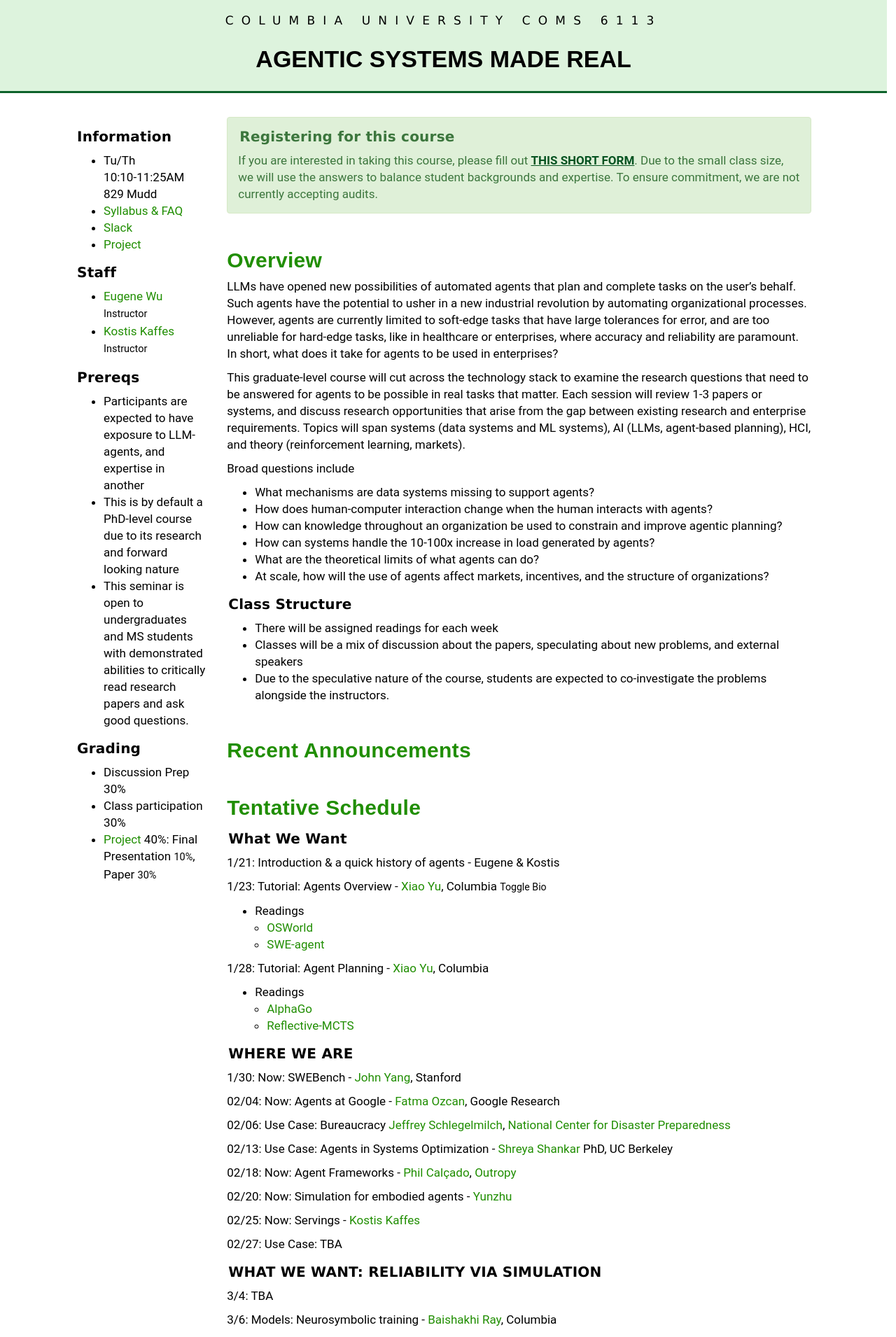
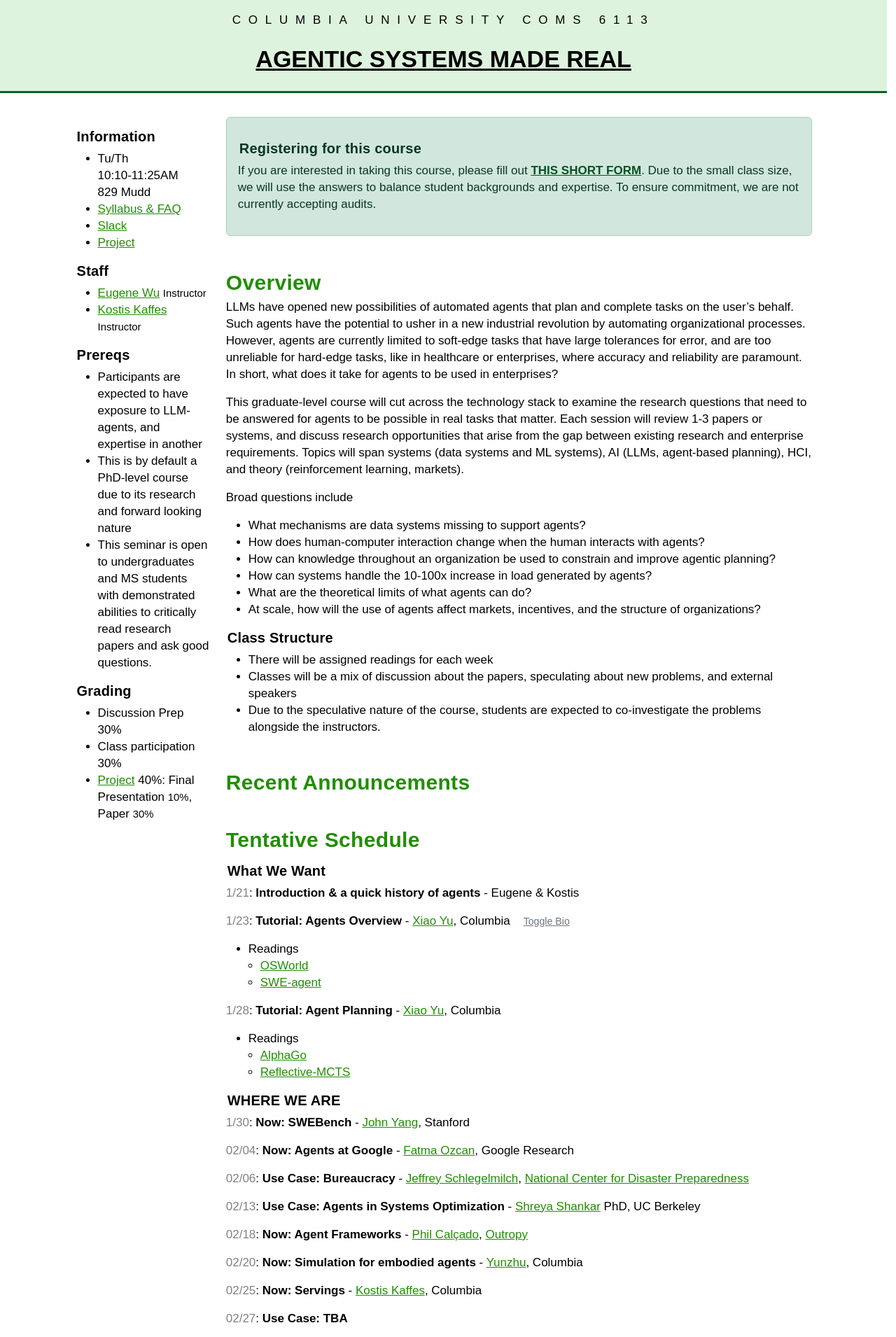
Before and after one commit to w6113/w6113.github.io, a Jekyll site: the page built from index.md, in a window 1280 px wide. Shown: the top 1910 px of the page at 70% size. Built offline with Jekyll 4.4.1, drawn with Linux system fonts in a browser that asks for light colours; some of the changed text lies outside the part shown.

Commit message:
generic message

```diff
--- a/_includes/toggle.html
+++ b/_includes/toggle.html
@@ -1,10 +1,18 @@
 
-<span style="font-size: smaller;" onclick="this.parentNode.nextElementSibling.classList.toggle('hidden')">Toggle Bio</span>
-<li class="hidden">
-  {{ include.content }}
-</li>
+<a  href="javascript:void(0);" class="toggler link-secondary" onclick="this.parentNode.nextElementSibling.classList.toggle('hidden')">Toggle Bio</a>
+<p class="bio hidden">
+    {{ include.content | raw }}
+</p>
 
 <style>
+.toggler {
+  font-size: smaller;
+  margin-left: 1em;
+}
+.bio {
+  margin-left: 2em;
+  color: grey;
+}
 .hidden {
   display: none;
 }
--- a/_layouts/index.html
+++ b/_layouts/index.html
@@ -3,12 +3,15 @@
     <meta content="text/html;charset=utf-8" http-equiv="Content-Type">
     <meta content="utf-8" http-equiv="encoding">
     <title>{{title}}</title>
-    <link rel="stylesheet" type="text/css" href="{{ "/files/css/bootstrap.min.css" | relative_url }}" />
+    <link href="https://cdn.jsdelivr.net/npm/bootstrap@5.3.3/dist/css/bootstrap.min.css" rel="stylesheet" integrity="sha384-QWTKZyjpPEjISv5WaRU9OFeRpok6YctnYmDr5pNlyT2bRjXh0JMhjY6hW+ALEwIH" crossorigin="anonymous">
     <link rel="stylesheet" type="text/css" href="{{ "/files/css/style.css" | relative_url }}" />
     <script src="https://code.jquery.com/jquery-3.5.1.min.js" integrity="sha256-9/aliU8dGd2tb6OSsuzixeV4y/faTqgFtohetphbbj0=" crossorigin="anonymous"></script>
     <script src="{{ "/files/js/handlebars.js" | relative_url }}"></script>
     <script src="{{ "/files/js/underscore.js" | relative_url }}"></script>
-    <script src="{{ "/files/js/bootstrap.min.js" | relative_url }}"></script>
+    <!--<script src="{{ "/files/js/bootstrap.min.js" | relative_url }}"></script>-->
+    <script src="https://cdn.jsdelivr.net/npm/bootstrap@5.3.3/dist/js/bootstrap.bundle.min.js" integrity="sha384-YvpcrYf0tY3lHB60NNkmXc5s9fDVZLESaAA55NDzOxhy9GkcIdslK1eN7N6jIeHz" crossorigin="anonymous"></script>
+
+
   </head>
 <body>
 
@@ -16,7 +19,7 @@
 
 
 <div class="row content" style="margin-top: 2em;">
-  <div class="col-md-2 col-md-offset-1">
+  <div class="col-md-2 offset-md-1">
 		{% capture index_left %}{% include index_left.md %}{% endcapture %}
 		{{ index_left | markdownify }}
 	</div>
--- a/files/css/style.css
+++ b/files/css/style.css
@@ -4,7 +4,7 @@
   margin: 0px;
   color: black;
   background-color: white;
-  font: normal normal 17px/24px Roboto, Arial, sans-serif;
+  font: normal normal 17px/24px Arial, sans-serif;
   width: 99%;
   padding: 0px;
 }
@@ -110,7 +110,7 @@
 }
 
 h4 {
-	font-family: Verdana, Arial, Helvetica, sans-serif;
+	font-family: Arial, Helvetica, sans-serif;
 	padding: 0.1em;
 	margin-top: 0.8em;
 	font-size: 20px;
@@ -150,7 +150,7 @@
 }
 
 .deco {
-  font-family: Verdana, Arial, sans-serif;
+  font-family: Arial, sans-serif;
   letter-spacing: 1.2ex;
 }
 
--- a/index.md
+++ b/index.md
@@ -47,15 +47,15 @@
 
 #### What We Want
 
-1/21:	Introduction & a quick history of agents	- Eugene & Kostis
+<span class="date">1/21</span>:	<span class="topic">Introduction & a quick history of agents</span>	- Eugene & Kostis
 
-1/23:	Tutorial: Agents Overview - [Xiao Yu](https://jasonyux.com/), Columbia {% include toggle.html content="I am a second year Ph.D. student in Computer Science at Columbia University advised by Zhou Yu. Before joining the Ph.D. program, I was an undergrad also at Columbia University, majoring in Computer Science and minoring in Applied Physics. Currently I am interested in: 1) Reinforcement Learning + (V)LM Training, and 2) Planning Algorithms + (V)LM Agents. My recent works include developing search algorithms to improve (V)LM's performance on dialogue tasks such as persuasion and agentic tasks such as using a web browser or a virtual machine; and methods to train (V)LMs without extensive human labeling efforts." %}
+<span class="date">1/23</span>:	<span class="topic">Tutorial: Agents Overview</span> - [Xiao Yu](https://jasonyux.com/), Columbia {% include toggle.html content="I am a second year Ph.D. student in Computer Science at Columbia University advised by Zhou Yu. Before joining the Ph.D. program, I was an undergrad also at Columbia University, majoring in Computer Science and minoring in Applied Physics. Currently I am interested in: 1) Reinforcement Learning + (V)LM Training, and 2) Planning Algorithms + (V)LM Agents. My recent works include developing search algorithms to improve (V)LM's performance on dialogue tasks such as persuasion and agentic tasks such as using a web browser or a virtual machine; and methods to train (V)LMs without extensive human labeling efforts." %}
 
 * Readings
     * [OSWorld](https://arxiv.org/abs/2404.07972)
     * [SWE-agent](https://arxiv.org/abs/2405.15793)
 
-1/28:	Tutorial: Agent Planning - [Xiao Yu](https://jasonyux.com/), Columbia
+<span class="date">1/28</span>:	<span class="topic">Tutorial: Agent Planning</span> - [Xiao Yu](https://jasonyux.com/), Columbia
 
 * Readings
     * [AlphaGo](https://www.nature.com/articles/nature24270)
@@ -63,129 +63,67 @@
 
 #### WHERE WE ARE
 
-1/30: 	Now: SWEBench - [John Yang](https://john-b-yang.github.io/), Stanford
+<span class="date">1/30</span>: <span class="topic">Now: SWEBench</span> - [John Yang](https://john-b-yang.github.io/), Stanford
 
-02/04: 	Now: Agents at Google -	[Fatma Ozcan](https://techsysinfra.google/research/srg-staff/fatma-ozcan/), Google Research
+<span class="date">02/04</span>: <span class="topic">Now: Agents at Google</span> - [Fatma Ozcan](https://techsysinfra.google/research/srg-staff/fatma-ozcan/), Google Research
 
-02/06: 	Use Case: Bureaucracy	[Jeffrey Schlegelmilch](https://ncdp.columbia.edu/about-us/faculty-and-staff/), [National Center for Disaster Preparedness](https://ncdp.columbia.edu/)
+<span class="date">02/06</span>: <span class="topic">Use Case: Bureaucracy</span> - [Jeffrey Schlegelmilch](https://ncdp.columbia.edu/about-us/faculty-and-staff/), [National Center for Disaster Preparedness](https://ncdp.columbia.edu/)
 
-02/13: 	Use Case: Agents in Systems Optimization - [Shreya Shankar](https://www.sh-reya.com/) PhD, UC Berkeley
+<span class="date">02/13</span>: <span class="topic">Use Case: Agents in Systems Optimization</span> - [Shreya Shankar](https://www.sh-reya.com/) PhD, UC Berkeley
 
-02/18: 	Now: Agent Frameworks - [Phil Calçado](https://philcalcado.com/), [Outropy](https://outropy.ai/)
+<span class="date">02/18</span>: <span class="topic">Now: Agent Frameworks</span> - [Phil Calçado](https://philcalcado.com/), [Outropy](https://outropy.ai/)
 
-02/20: 	Now: Simulation for embodied agents - [Yunzhu](yunzhuli.github.io)
+<span class="date">02/20</span>: <span class="topic">Now: Simulation for embodied agents</span> - [Yunzhu](yunzhuli.github.io), Columbia
 
-02/25: 	Now: Servings - [Kostis Kaffes](https://www.cs.columbia.edu/~kkaffes/index.html)
+<span class="date">02/25</span>: <span class="topic">Now: Servings</span> - [Kostis Kaffes](https://www.cs.columbia.edu/~kkaffes/index.html), Columbia
 
-02/27: 	Use Case: TBA
+<span class="date">02/27</span>: <span class="topic">Use Case: TBA</span>
 
 #### WHAT WE WANT: RELIABILITY VIA SIMULATION
 
- 3/4: TBA
+<span class="date">3/4</span>: <span class="topic">TBA</span>
 
- 3/6:	Models: Neurosymbolic training	- [Baishakhi Ray](rayb.info), Columbia
+<span class="date">3/6</span>: <span class="topic">Models: Neurosymbolic training</span> - [Baishakhi Ray](rayb.info), Columbia
 
-3/11:	HAI: Hand-offs with humans and context	- [Lydia Chilton](https://www.cs.columbia.edu/~chilton/chilton.html), Columbia
+<span class="date">3/11</span>: <span class="topic">HAI: Hand-offs with humans and context</span> - [Lydia Chilton](https://www.cs.columbia.edu/~chilton/chilton.html), Columbia
 
-3/13:	Use Case: TBA
+<span class="date">3/13</span>: <span class="topic">Use Case: TBA</span>
 
-3/25:	Models: Planning - [Shipra Agrawal](https://www.columbia.edu/~sa3305/), Columbia
+<span class="date">3/25</span>: <span class="topic">Models: Planning</span> - [Shipra Agrawal](https://www.columbia.edu/~sa3305/), Columbia
 
 #### WHAT WE WANT: SAFEGUARDS AND USABILITY
 
-3/27:	Systems: Lineage and Data-flow policies	- [Eugene Wu](https://www.eugenewu.net), Columbia
+<span class="date">3/27</span>: <span class="topic">Systems: Lineage and Data-flow policies</span> - [Eugene Wu](https://www.eugenewu.net), Columbia
 
- 4/1:	Use Case: Coding (AutoCodeRover) - [Yuntong Zhang](https://yuntongzhang.github.io/), NUS
+<span class="date">4/1</span>: <span class="topic">Use Case: Coding (AutoCodeRover)</span> - [Yuntong Zhang](https://yuntongzhang.github.io/), NUS
 
- 4/3:	HAI: Evaluating agent outcomes - TBA
+<span class="date">4/3</span>: <span class="topic">HAI: Evaluating agent outcomes</span> - TBA
 
- 4/8:	HAI: Schema and Process Induction - TBA
+<span class="date">4/8</span>: <span class="topic">HAI: Schema and Process Induction</span> - TBA
 
-4/10:	Systems: ML for systems configuration - TBA
+<span class="date">4/10</span>: <span class="topic">Systems: ML for systems configuration</span> - TBA
 
-4/15:	Systems: Performance Hints - TBA
+<span class="date">4/15</span>: <span class="topic">Systems: Performance Hints</span> - TBA
 
-4/17:	Models: Long context LLM - [Kuntai Du](https://kuntaidu.github.io/aboutme.html), UChicago
+<span class="date">4/17</span>: <span class="topic">Models: Long context LLM</span> - [Kuntai Du](https://kuntaidu.github.io/aboutme.html), UChicago
 
-4/22:	Systems: Monitoring - TBA
+<span class="date">4/22</span>: <span class="topic">Systems: Monitoring</span> - TBA
 
-4/24:	TBA
+<span class="date">4/24</span>: <span class="topic">TBA</span>
 
 #### What You Did
 
-4/29:	Presentations
+<span class="date">4/29</span>: <span class="topic">Presentations</span>
 
-5/1:	Presentations
+<span class="date">5/1</span>: <span class="topic">Presentations</span>
 
-<!--
+
+
 <style>
-.presenter { }
+.date {
+color: gray;
+}
+span.topic {
+font-weight: bold;
+}
 </style>
-
-<table class="table  schedule">
-  <thead>
-  <tr>
-    <th class="date" style="width: 5em; max-width: 15em;"> <p> <span>Date </span> </p> </th>
-    <th style="min-width: 15%;"> <p> <span>Tues </span> </p> </th>
-    <th style="min-width: 15%;"> <p> <span>Thurs </span> </p> </th>
-    <th style="width: 10%"> <p> <span>Notes </span> </p> </th>
-  </tr>
-  </thead>
-{% assign idx = 0 %}
-
-{% for r in site.data.schedule %}
-  {% if r.block %}
-    <tr class="colored" style="background: #eee">
-    <td colspan=4  style="text-align: center; font-size: bigger;" >
-    <b style="font-size: 15pt;">{{r.block}}</b>
-    </td>
-    </tr>
-
-  {% else %}
-      {% assign idx = idx | plus: 1  %}
-
-      <tr class="colored" style="background: {{r.color}}">
-        <td class="date">W{{idx}}: {{r.topic}}</td>
-        <td class="tues">
-          <div class="date">{{r.date1}}</div>
-          {% if r.link1 %}
-            <a href="./papers#{{r.link}}"><b>{{r.slug1}}</b></a>
-          {% else %}
-            <b>{{r.slug1}}</b>
-          {% endif %}
-
-          {% if r.presenter1 %}
-            <br/>
-            <span class='presenter'>Presenter: {{r.presenter1}}</span>
-          {% endif %}
-        </td>
-
-        <td class="thurs">
-          <div class="date">{{r.date2}}</div>
-          {% if r.link2 %}
-            <a href="./papers#{{r.link}}"><b>{{r.slug2}}</b></a>
-          {% else %}
-            <b>{{r.slug2}}</b>
-          {% endif %}
-
-          {% if r.presenter2 %}
-            <br/>
-            <span class='presenter'>Presenter: {{r.presenter2}}</span>
-          {% endif %}
-
-        </td>
-        <td class="notes">
-          {% if r.notes %}
-            {{r.notes|raw}}
-          {% endif %}
-
-          {% if r.misc %}
-          <div> {{r.misc|raw}}</div>
-          {% endif %}
-        </td>
-      </tr>
-  {% endif %}
-{% endfor %}
-
-</table>
--->
```
Also changed, not shown: Gemfile.lock.
